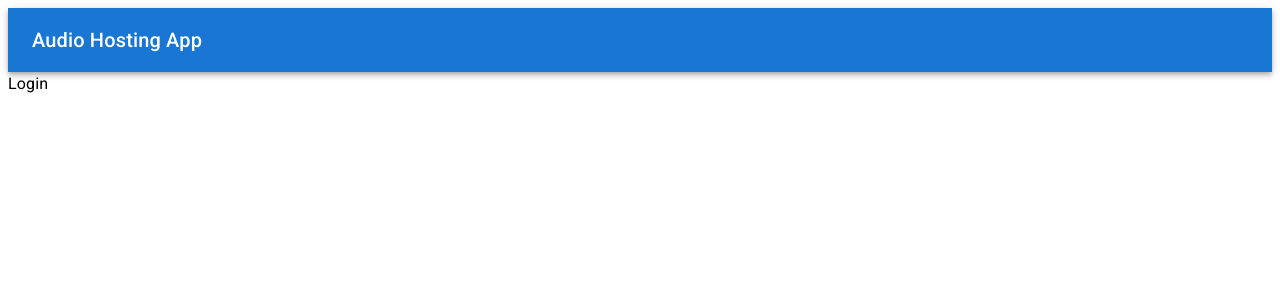
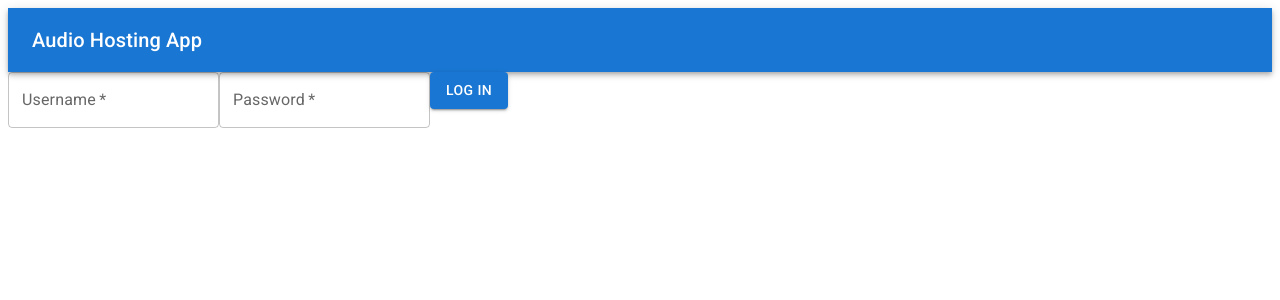
Before and after one commit to lee-kimmixq/audio-hosting-app-frontend, a React (Create React App) app: page / in a window 1280 px wide. Shown: the top 300 px of the page. Built offline with nearby package versions, Linux system fonts and the light colour scheme; no server answers.

Commit message:
feat: login page

```diff
--- /dev/null
+++ b/src/hooks/useFetch.tsx
@@ -0,0 +1,92 @@
+import { useEffect, useRef, useState } from 'react'
+
+export type FetchMethod = 'GET' | 'POST' | 'PUT' | 'DELETE'
+const DEFAULT_HEADERS = {
+  'Content-Type': 'application/json',
+}
+
+class FetchError extends Error {
+  constructor(msg: string) {
+    super(msg)
+    Object.setPrototypeOf(this, FetchError.prototype)
+  }
+}
+
+interface CustomError {
+  httpCode: number
+  code: string
+  message: string
+}
+
+export default function useFetch<T, S = {}>(
+  url: string,
+  method: FetchMethod,
+  headers?: {}
+) {
+  const [data, setData] = useState<T>()
+  const [error, setError] = useState<CustomError | null>(null)
+  const [loading, setLoading] = useState(false)
+  const fetchCount = useRef<number>(0)
+  const [body, setBody] = useState<string>()
+  const [success, setSuccess] = useState<boolean>(false)
+  const [queryParams, setQueryParams] = useState<{ [x: string]: string }>()
+
+  const renderFetch = (payload?: S, query?: { [x: string]: string }) => {
+    if (payload) setBody(JSON.stringify(payload))
+    setQueryParams(query || undefined)
+
+    fetchCount.current += 1
+  }
+
+  const clearError = () => setError(null)
+
+  useEffect(() => {
+    ;(async () => {
+      if (fetchCount.current === 0) return false
+      setSuccess(false)
+      setLoading(true)
+      return true
+    })()
+  }, [fetchCount.current])
+
+  useEffect(() => {
+    ;(async () => {
+      if (!loading) return false
+      try {
+        setData(undefined)
+        setError(null)
+        const delimiter = url.includes('?') ? '&' : '?'
+        const urlQueryParams = queryParams
+          ? `${delimiter}${new URLSearchParams(queryParams)}`
+          : ''
+        const response = await fetch(`${url}${urlQueryParams}`, {
+          method,
+          body: method === 'GET' ? undefined : body,
+          headers: {
+            ...DEFAULT_HEADERS,
+            ...headers,
+          },
+          credentials: 'include',
+        })
+        setSuccess(response?.ok)
+        if (response?.ok) {
+          if (response?.status === 200) {
+            const responseData: T | any = await response?.json()
+            setData(responseData)
+          }
+        } else {
+          const errorText = await response?.text()
+          throw new FetchError(errorText)
+        }
+      } catch (err) {
+        setError(err instanceof FetchError ? JSON.parse(err.message) : err)
+      } finally {
+        setLoading(false)
+        setBody(undefined)
+      }
+      return true
+    })()
+  }, [loading])
+
+  return { data, error, loading, fetchCount, renderFetch, clearError, success }
+}
--- a/src/pages/Home/index.tsx
+++ b/src/pages/Home/index.tsx
@@ -1,5 +1,84 @@
-import Typography from '@mui/material/Typography'
+import { useCallback, useEffect, useRef, useState } from 'react'
+import { useNavigate } from 'react-router-dom'
+
+import Button from '@mui/material/Button'
+import TextField from '@mui/material/TextField'
+
+import useFetch from '../../hooks/useFetch'
+
+interface LoginPayload {
+  username: string
+  password: string
+}
+
+interface LoginResponse {
+  login: boolean
+}
+
+enum LoginError {
+  BLANK_FIELD = 'BLANK_FIELD',
+  INVALID = 'INVALID',
+  UNKNOWN = 'UNKNOWN',
+}
 
 export function Home() {
-  return <Typography>Login</Typography>
+  const navigate = useNavigate()
+
+  const usernameRef = useRef<HTMLInputElement>(null)
+  const passwordRef = useRef<HTMLInputElement>(null)
+  const [loginError, setLoginError] = useState<LoginError | null>(null)
+
+  const {
+    data,
+    renderFetch: login,
+    error,
+    loading,
+  } = useFetch<LoginResponse, LoginPayload>(
+    `${process.env.REACT_APP_BACKEND_URL}/user/login`,
+    'POST'
+  )
+
+  useEffect(() => {
+    if (loading) return
+    if (data?.login) {
+      navigate('/dashboard')
+    }
+    if (error) {
+      setLoginError(
+        error?.code === 'AHA-INVALID-LOGIN'
+          ? LoginError.INVALID
+          : LoginError.UNKNOWN
+      )
+    }
+  }, [data, error, loading])
+
+  const handleSubmit = useCallback((event: any) => {
+    event.preventDefault()
+
+    const username = usernameRef.current?.value
+    const password = passwordRef.current?.value
+    if (!username || !password) {
+      setLoginError(LoginError.BLANK_FIELD)
+      return
+    }
+
+    setLoginError(null)
+    login({ username, password })
+  }, [])
+
+  return (
+    <>
+      {loginError && loginError}
+      <TextField required inputRef={usernameRef} label="Username" />
+      <TextField
+        required
+        inputRef={passwordRef}
+        label="Password"
+        type="password"
+      />
+      <Button variant="contained" onClick={handleSubmit} type="submit">
+        Log In
+      </Button>
+    </>
+  )
 }
```
Also changed, not shown: .eslintrc.json.
